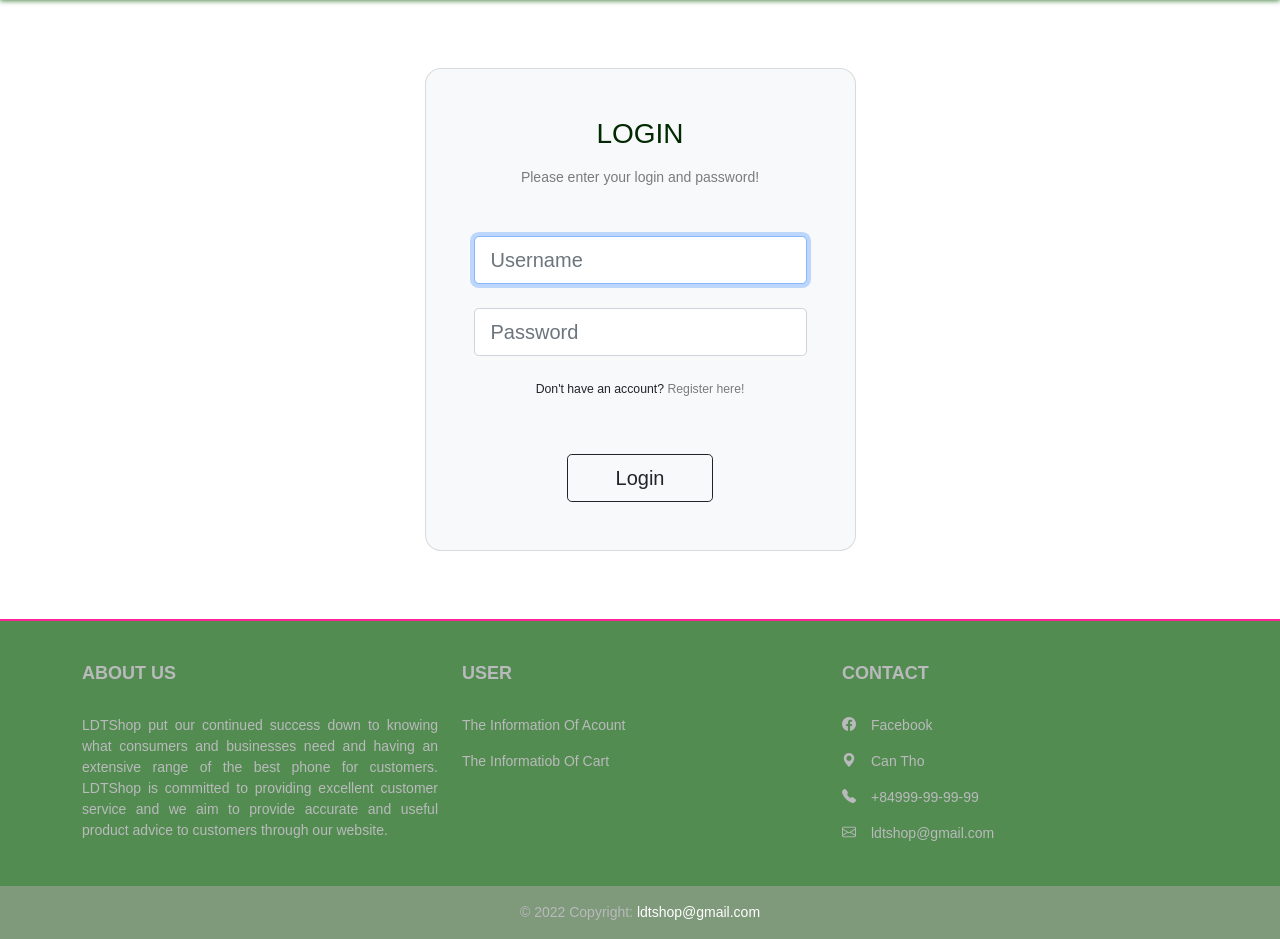
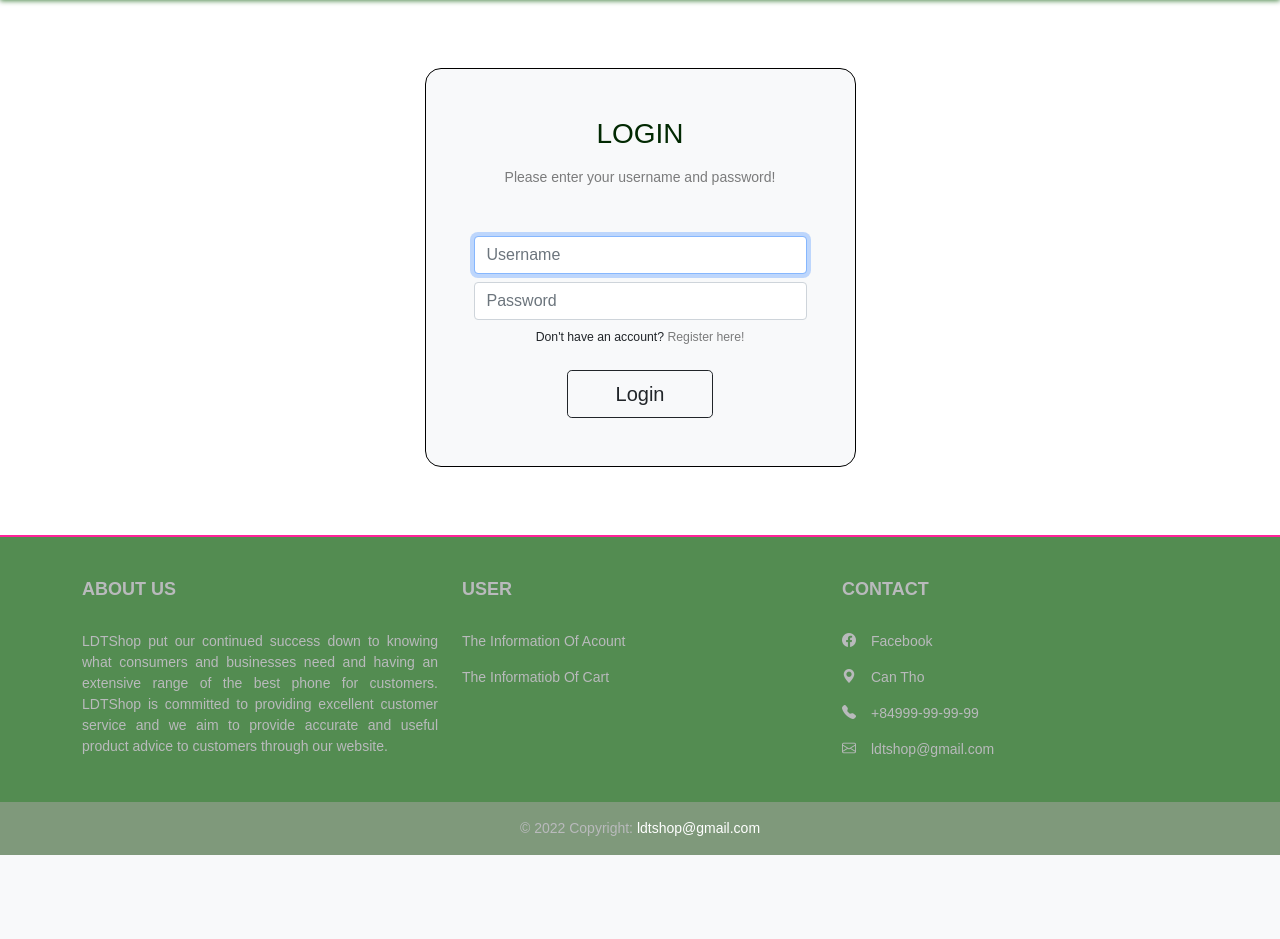
Before and after one commit to LDTShop/LDTShop, a Symfony app: template templates/security/login.html.twig in a window 1280 px wide. Shown: the part 153-1092 px from the top of the page. After the commit the page ends 1008 px from the top, so only its background shows below. Run offline with Twig, Linux system fonts and the light colour scheme; the template is opened without the code that fills it, so the values that code supplies are empty; some libraries are stand-ins or nearby versions.

Commit message:
Update interface for register page

```diff
--- a/templates/base.html.twig
+++ b/templates/base.html.twig
@@ -53,7 +53,7 @@
 
     <nav class="navbar navbar-expand-lg navbar-light bg-light">
         <div class="container">
-            <a class="navbar-brand" href="#"><img src="/images/logo_size.jpg" alt="logo" width="120px" height="80px"/></a>
+            <a class="navbar-brand" href="{{ path('app_home_page') }}"><img src="/images/logo_size.jpg" alt="logo" width="120px" height="80px"/></a>
             <button class="navbar-toggler" type="button" data-bs-toggle="collapse" data-bs-target="#navbarSupportedContent" aria-controls="navbarSupportedContent" aria-expanded="false" aria-label="Toggle navigation">
                 <span class="navbar-toggler-icon"></span>
             </button>
@@ -66,7 +66,7 @@
                         <a class="nav-link" href="#" style="color:black">Cart</a>
                     </li>
                     <li class="nav-item">
-                        <a class="nav-link" href="#" style="color:black">About us</a>
+                        <a class="nav-link" href="#aboutus" style="color:black">About us</a>
                     </li>
                     <li class="nav-item">
                         <form class="d-flex input-group w-auto" action="/search" method="GET">
@@ -110,7 +110,7 @@
 				<div class="row">
 					<div class="col-md-4 col-xs-6">
 						<div class="footer">
-							<h3 class="footer-title">About Us</h3>
+							<h3 id="aboutus" class="footer-title">About Us</h3>
 							<p style="text-align:justify;">LDTShop put our continued success down to knowing
                              what consumers and businesses need and having an extensive
                              range of the best phone for customers. LDTShop is committed
--- a/templates/security/login.html.twig
+++ b/templates/security/login.html.twig
@@ -7,7 +7,7 @@
   <div class="container py-5 h-70">
     <div class="row d-flex justify-content-center align-items-center h-100">
       <div class="col-12 col-md-8 col-lg-6 col-xl-5">
-        <div class="card bg-light text-dark" style="border-radius: 1rem;">
+        <div class="card bg-light text-dark" style="border-radius: 1rem; border: solid 1px black; ">
           <div class="card-body p-5 text-center">
 
 <form method="post">
@@ -22,18 +22,16 @@
     {% endif %}
 
     <h1 class="h3 mb-3 font-weight-normal">LOGIN</h1>
-    <p class="text-black-50 mb-5">Please enter your login and password!</p>
-    <div class="form-outline form-white mb-4">
-        {# <label class="form-label" for="inputUsername">Username</label> #}
-        <input class="form-control form-control-lg" type="text" value="{{ last_username }}"
+    <p class="text-black-50 mb-5">Please enter your username and password!</p>
+    <div class="form-outline form-white mb-2">
+        <input class="form-control" type="text" value="{{ last_username }}"
         name="username" id="inputUsername" autocomplete="username" placeholder="Username" required autofocus>
     </div>
-    <div class="form-outline form-white mb-4">
-        {# <label class="form-label" for="inputPassword">Password</label> #}
-        <input class="form-control form-control-lg" type="password" name="password"
+    <div class="form-outline form-white mb-2">
+        <input class="form-control" type="password" name="password"
         id="inputPassword" autocomplete="current-password" placeholder="Password" required>
     </div>
-    <p class="small mb-5 pb-lg-2">Don't have an account?<a class="text-black-50" href="{{ path('app_register') }}"> Register here!</a></p>
+    <p class="small mb-3 pb-lg-2">Don't have an account?<a class="text-black-50" href="{{ path('app_register') }}"> Register here!</a></p>
     <input type="hidden" name="_csrf_token"value="{{ csrf_token('authenticate') }}">
 
     {#
```
Also changed, not shown: src/Form/CustomerType.php (+7 -4 lines), templates/register/index.html.twig (+47 -14 lines).
